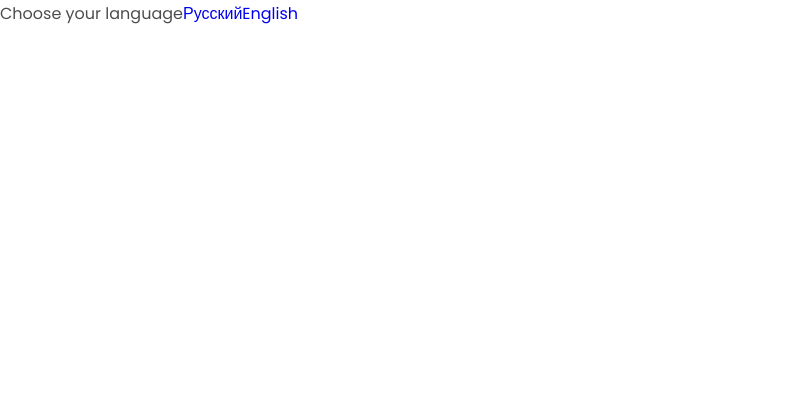
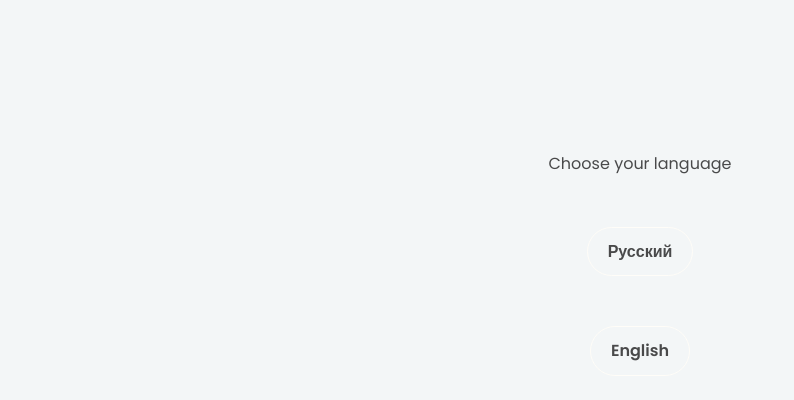
Before and after one commit to MiachMih/elena-portfolio-next, a Next.js app: page / in a window 1280 px wide. Shown: the top 400 px of the page, without its empty margins (0-794 px from the left). Built offline with nearby package versions, Linux system fonts and the light colour scheme.

Commit message:
Add 404 page redirect and a landing page

```diff
--- /dev/null
+++ b/pages/index.module.css
@@ -0,0 +1,31 @@
+.container {
+  position: fixed;
+  top: 0;
+  left: 0;
+  width: 100vw;
+  height: 100vh;
+  margin: 0;
+  padding-top: 150px;
+  max-width: none;
+  background-color: rgb(243, 246, 247);
+  overflow-y: scroll;
+  display: flex;
+  flex-direction: column;
+  align-items: center;
+  gap: 50px;
+  z-index: 10000;
+}
+.btn {
+  color: var(--color-text);
+  font-weight: bold;
+  padding: 10px 20px;
+  background-color: transparent;
+  transition: var(--transition);
+  border-radius: 50rem;
+  border: 1px solid var(--color-bg-variant);
+}
+
+.btn:hover {
+  background-color: var(--color-bg-variant);
+  cursor: pointer;
+}
--- a/pages/index.tsx
+++ b/pages/index.tsx
@@ -1,11 +1,16 @@
 import Link from "next/link";
+import styles from "./index.module.css";
 
 export default function Home() {
   return (
-    <div>
+    <div className={styles.container}>
       Choose your language
-      <Link href="/ru">Русский</Link>
-      <Link href="/en">English</Link>
+      <Link className={styles.btn} href="/ru">
+        Русский
+      </Link>
+      <Link className={styles.btn} href="/en">
+        English
+      </Link>
     </div>
   );
 }
```
Also changed, not shown: pages/404.tsx (added, +12 -0 lines).
